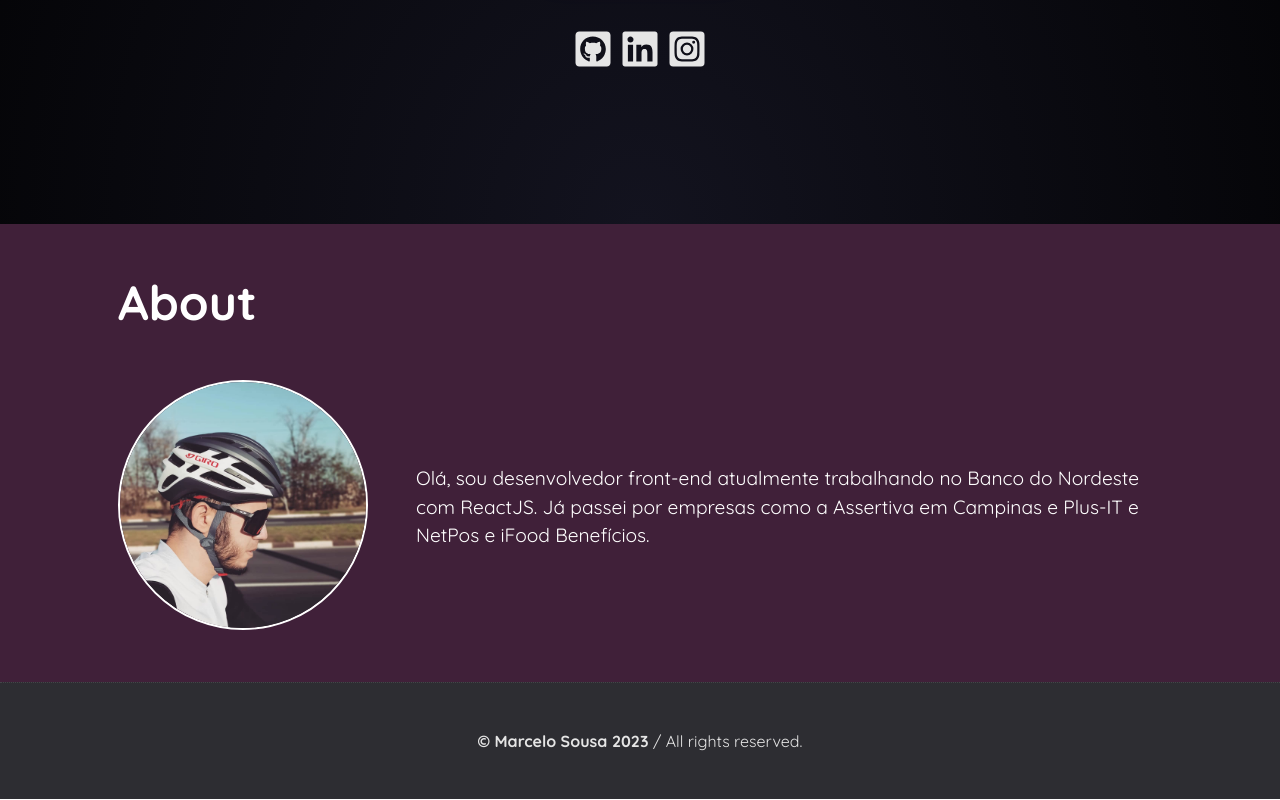
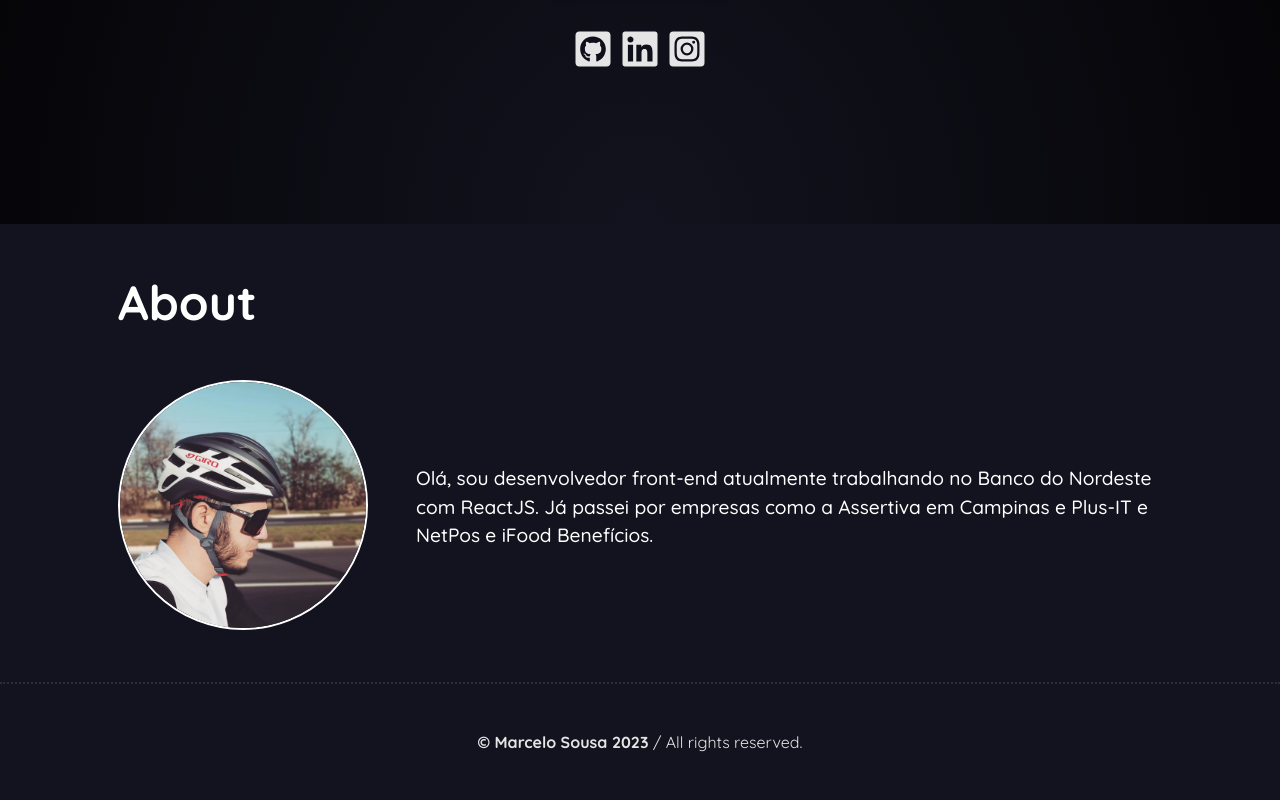
Before and after one commit to mnsmarcelo/site-marcelo-sousa, a Next.js app: page / in a window 1280 px wide. Shown: the part 576-1376 px from the top of the page. Built offline with nearby package versions, Linux system fonts and the light colour scheme.

Commit message:
change background color

```diff
--- a/src/app/components/About/about.module.css
+++ b/src/app/components/About/about.module.css
@@ -1,5 +1,5 @@
 .aboutSection {
-  background: #402039;
+  background: #13131f;
 }
 
 .sectionHead {
@@ -21,6 +21,7 @@
 .aboutP {
   font-size: 1.2rem;
   line-height: 1.5;
+  font-weight: 500;
 }
 
 .aboutWrapper {
--- a/src/app/components/Footer/footer.module.css
+++ b/src/app/components/Footer/footer.module.css
@@ -1,6 +1,6 @@
 .footer {
-  background: #2D2D32;
-  border-top: 1px dotted rgba(255, 255, 255, 0.11);
+  background: #13131f;
+  border-top: 2px dotted rgba(255, 255, 255, 0.11);
 }
 
 .footerWrapper {
--- a/src/app/layout.tsx
+++ b/src/app/layout.tsx
@@ -7,7 +7,7 @@ const quicksand = Quicksand({ subsets: ['latin'] });
 export const metadata = {
   title: 'Marcelo Sousa | Web Developer',
   description: 'Web Developer',
-  themeColor: '#5B42F3',
+  themeColor: '#13131f',
 };
 
 export default function RootLayout({
```
